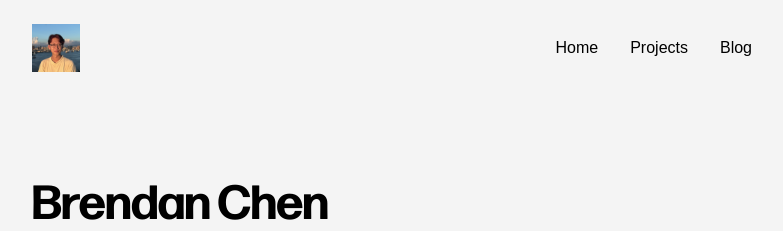
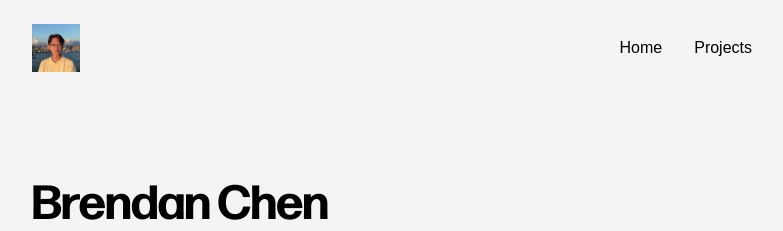
Before and after one commit to brendan-ch/brendan-ch.github.io, a Jekyll site: the page built from index.md, in a window 1280 px wide. Shown: the top 231 px of the page, without its empty margins (248-1031 px from the left). Built offline with Jekyll 4.4.1, drawn with Linux system fonts in a browser that asks for light colours; some web fonts are replaced.

Commit message:
Remove blog from navigation

```diff
--- a/_includes/navigation.html
+++ b/_includes/navigation.html
@@ -16,8 +16,8 @@
         <li class="nav-item">
             <a href="/projects" class="nav-link">Projects</a>
         </li>
-        <li class="nav-item">
-            <a href="/blog" class="nav-link">Blog</a>
-        </li>
+<!--        <li class="nav-item">-->
+<!--            <a href="/blog" class="nav-link">Blog</a>-->
+<!--        </li>-->
     </ul>
 </nav>
```
